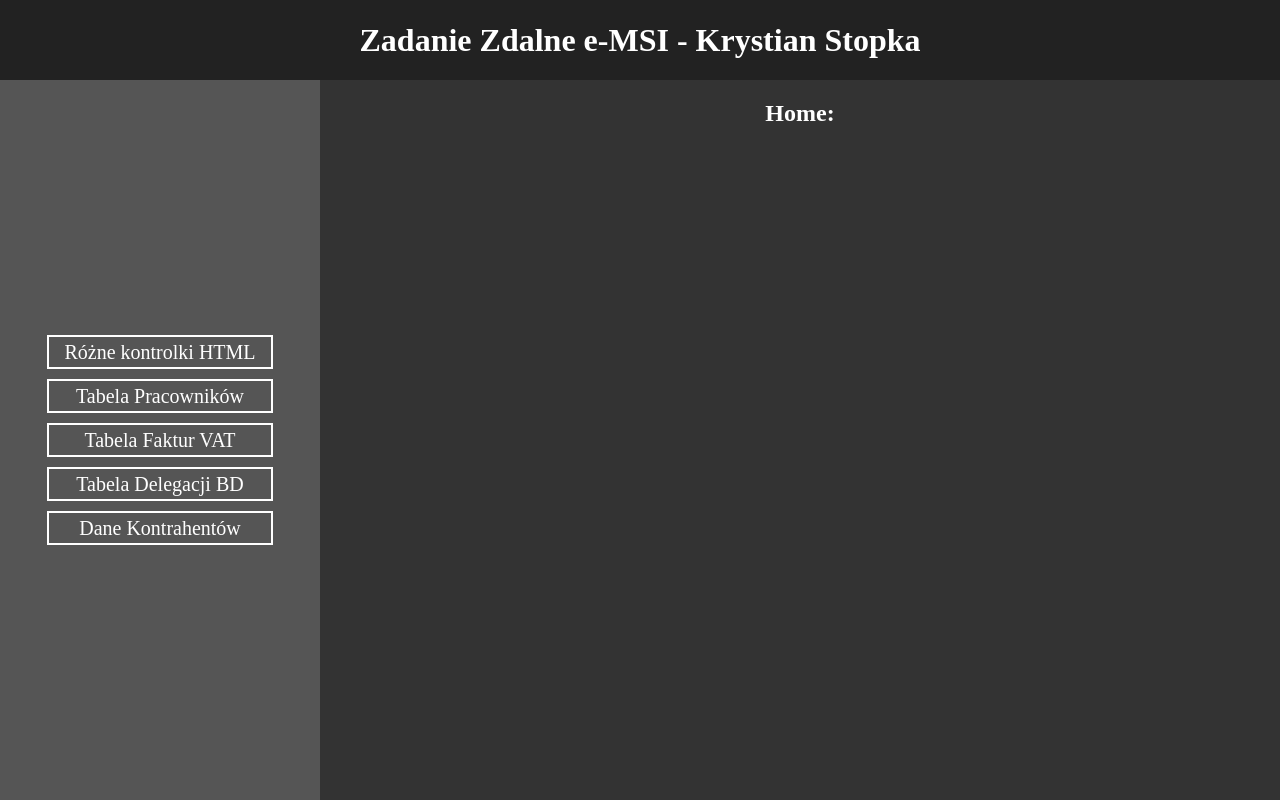
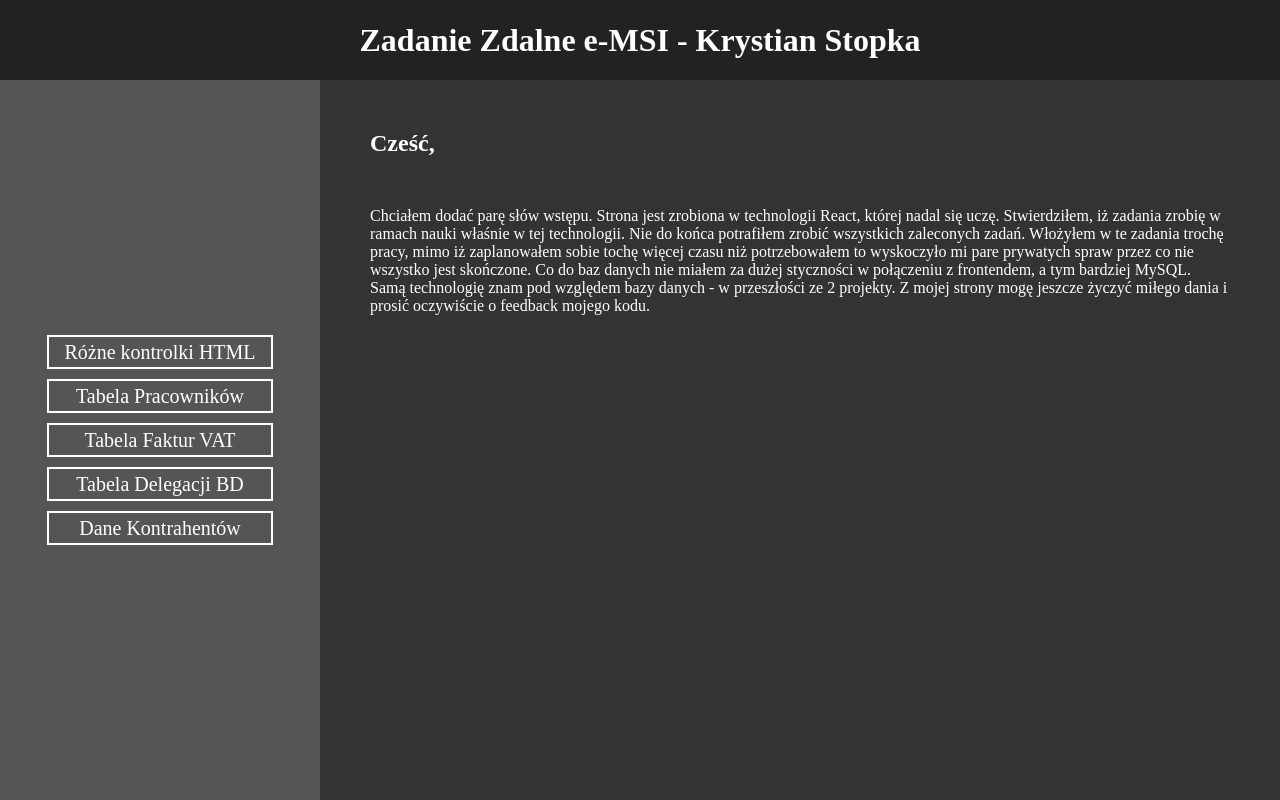
Before and after one commit to kstopka/zadanie_zdalne_e_msi, a React (Create React App) app: page / in a window 1280 px wide. Built offline with nearby package versions, Linux system fonts and the light colour scheme.

Commit message:
description in homePage

```diff
--- a/src/components/Home.tsx
+++ b/src/components/Home.tsx
@@ -3,7 +3,20 @@ import { FunctionComponent } from "react";
 interface HomeProps {}
 
 const Home: FunctionComponent<HomeProps> = () => {
-    return <div className="home">{<h1>Home:</h1>}</div>;
+    return (
+        <div className="home">
+            <h1>Cześć,</h1>
+            <p>
+                Chciałem dodać parę słów wstępu. Strona jest zrobiona w technologii React, której nadal się uczę.
+                Stwierdziłem, iż zadania zrobię w ramach nauki właśnie w tej technologii. Nie do końca potrafiłem zrobić
+                wszystkich zaleconych zadań. Włożyłem w te zadania trochę pracy, mimo iż zaplanowałem sobie tochę więcej
+                czasu niż potrzebowałem to wyskoczyło mi pare prywatych spraw przez co nie wszystko jest skończone. Co
+                do baz danych nie miałem za dużej styczności w połączeniu z frontendem, a tym bardziej MySQL. Samą
+                technologię znam pod względem bazy danych - w przeszłości ze 2 projekty. Z mojej strony mogę jeszcze
+                życzyć miłego dania i prosić oczywiście o feedback mojego kodu.
+            </p>
+        </div>
+    );
 };
 
 export default Home;
--- a/src/styles/App.css
+++ b/src/styles/App.css
@@ -1,3 +1,11 @@
+.home h1 {
+  padding: 50px;
+}
+
+.home p {
+  padding: 0 50px;
+}
+
 .wrapper {
   background-color: #333;
 }
--- a/src/styles/App.sass
+++ b/src/styles/App.sass
@@ -1,3 +1,9 @@
+.home
+    h1
+        padding: 50px
+    p
+        padding:  0 50px
+
 
 .wrapper
     background-color: #333
```
Also changed, not shown: 2 other files (tests, documents, lock files or other folders).
